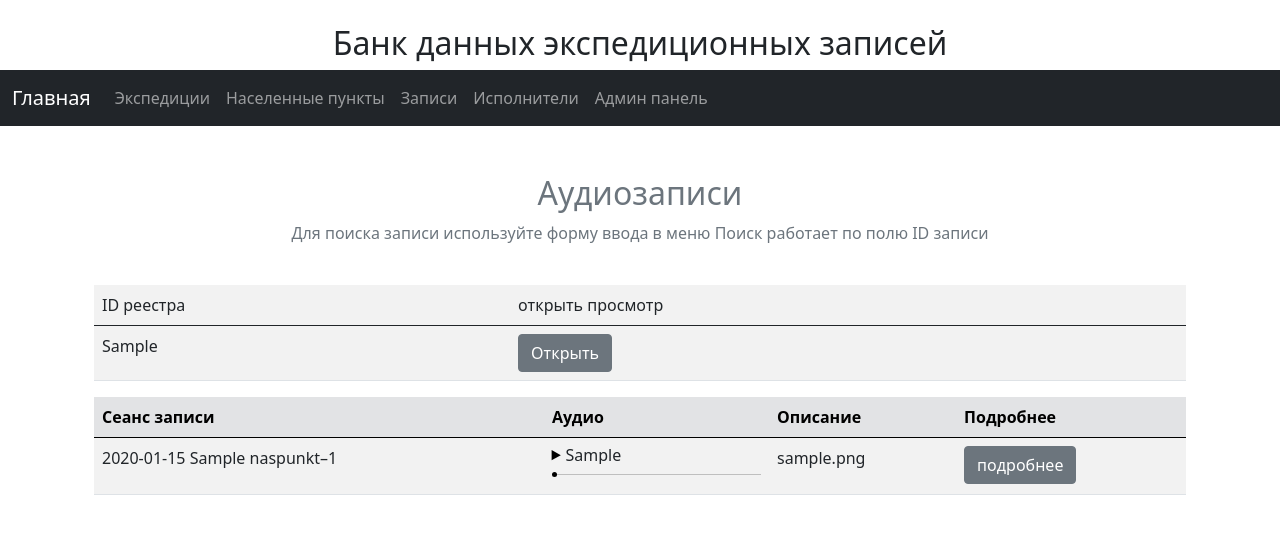
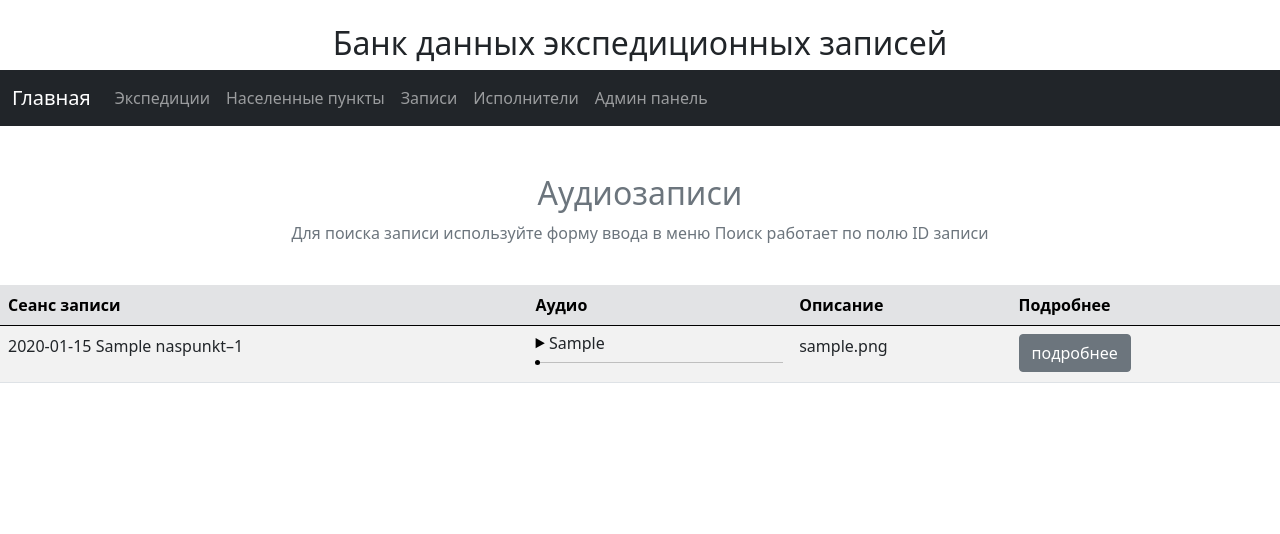
Before and after one commit to kirdik/folklore_base, a Django app: page /digital/1 in a window 1280 px wide. Shown: the top 534 px of the page. Run offline with Django 3.2, Linux system fonts and the light colour scheme; tables that the repository leaves empty hold one stand-in row (values such as "Sample post"); grey boxes marked "Sample" are stand-in pictures; some libraries are stand-ins or nearby versions.

Commit message:
Fix search form audiofiles and fix video page

```diff
--- a/folklore_base/apps/base/templates/digitalmedia.html
+++ b/folklore_base/apps/base/templates/digitalmedia.html
@@ -8,56 +8,7 @@
 <h2 class="text-center text-muted">Аудиозаписи</h2>
 <p class="text-center text-muted">Для поиска записи используйте форму ввода в меню
   Поиск работает по полю ID записи</p> <br>
-{% if request %}
-{% load spec_filters %}
-{% reestr_tag request.path|req_filt as reestr %}
-<div class="container">
-  <table class="table table-striped">
-    <tbody>
-    <tr>
-      <td>
-      ID реестра
-      </td>
-      <td>
-      открыть просмотр
-      </td>
-    </tr>
-    </tbody>
 
-{% for r in reestr %}
-<tr>
-  <td>
-    {{r.id_of_digitl_media}}
-  </td>
-<td>
-
-  <!-- Button trigger modal -->
-  <button type="button" class="btn btn-secondary" data-bs-toggle="modal" data-bs-target="#modal{{r.id_of_digitl_media|clean_id}}">
-    Открыть
-  </button>
-  <!-- Modal -->
-  <div class="modal fade" id="modal{{r.id_of_digitl_media|clean_id}}" tabindex="-1" aria-labelledby="exampleModalLabel" aria-hidden="true">
-    <div class="modal-dialog modal-xl">
-      <div class="modal-content">
-        <div class="modal-header">
-          <h5 class="modal-title" id="exampleModalLabel">{{r.id_of_digitl_media}}</h5>
-          <button type="button" class="btn-close" data-bs-dismiss="modal" aria-label="Close"></button>
-        </div>
-        <div class="modal-body">
-          <a href="{{r.reestr_file.url}}"><img src="{{ r.reestr_file.url }}" width="1100"></a>
-        </div>
-        <div class="modal-footer">
-          <button type="button" class="btn btn-secondary" data-bs-dismiss="modal">Закрыть</button>
-        </div>
-      </div>
-    </div>
-  </div>
-      </td>
-</tr>
-  {%endfor%}
-  </table>
-  {%else%}
-  {%endif%}
   <table class="table table-striped">
         <thead>
           <tr class="table-secondary">
```
